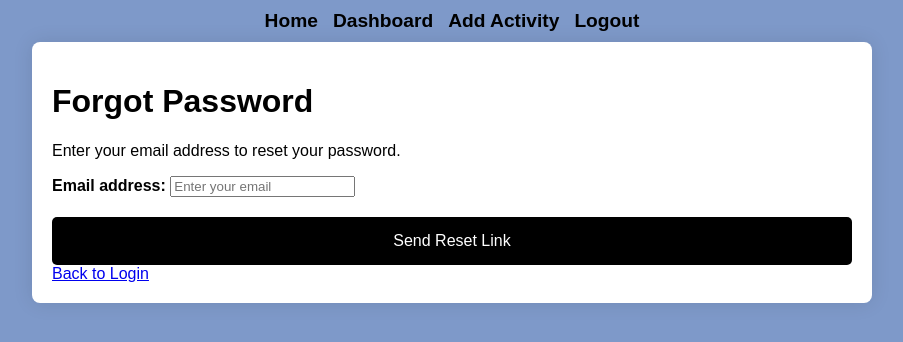
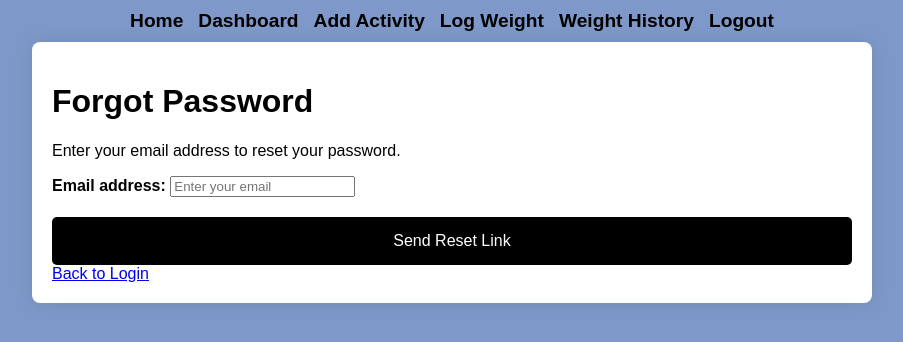
Before and after one commit to ahmedmunshi/FitSyncv2, a Flask app: page /forgot-password in a window 1280 px wide. Shown: the top 342 px of the page, without its empty margins (188-1091 px from the left). Run offline with Flask 2, Linux system fonts and the light colour scheme.

Commit message:
implement weight logging and tracking

```diff
--- a/app.py
+++ b/app.py
@@ -7,7 +7,7 @@ from validate_email_address import validate_email
 from dotenv import load_dotenv
 from datetime import datetime, timedelta
 import pytz
-from models import User, Activity  # Ensure models are imported
+from models import User, Activity, Weight  # Ensure models are imported
 
 app = Flask(__name__)
 load_dotenv()  # Load environment variables from .env file
@@ -178,6 +178,64 @@ def register():
     return render_template('register.html')
 
 
+# Add Weight Entry route
+@app.route('/add-weight', methods=['GET', 'POST'])
+@jwt_required()
+def add_weight():
+    user_id = get_jwt_identity()
+    toronto_tz = pytz.timezone('America/Toronto')
+    today_date = datetime.today().strftime('%Y-%m-%d')
+
+    if request.method == 'POST':
+        data = request.form
+        weight_value = data.get('weight')
+        weight_date = data.get('date', today_date)
+
+        if weight_date:
+            # Convert the date string to a datetime object with Toronto timezone
+            weight_date = datetime.strptime(weight_date, '%Y-%m-%d')
+            weight_date = toronto_tz.localize(weight_date)
+        else:
+            weight_date = datetime.now(tz=toronto_tz)
+
+        new_weight_entry = Weight(
+            user_id=user_id,
+            weight=float(weight_value),
+            date=weight_date
+        )
+        new_weight_entry.save()
+        return redirect(url_for('weight_history'))
+
+    return render_template('add_weight.html', today_date=today_date)
+
+
+# Weight History route
+@app.route('/weight-history')
+@jwt_required()
+def weight_history():
+    user_id = get_jwt_identity()
+    try:
+        weights = Weight.objects(user_id=user_id)
+
+        # Calculate weight trend
+        weight_entries = list(weights)
+        if weight_entries:
+            current_weight = weight_entries[0].weight
+            initial_weight = weight_entries[-1].weight
+            weight_change = current_weight - initial_weight
+        else:
+            current_weight = initial_weight = weight_change = None
+
+        return render_template('weight_history.html',
+                               weights=weights,
+                               current_weight=current_weight,
+                               initial_weight=initial_weight,
+                               weight_change=weight_change)
+
+    except Exception as e:
+        print(f"Error occurred in weight history: {e}")
+        return render_template('error.html', message="An error occurred while loading weight history.")
+
 # Profile route
 @app.route('/profile')
 @jwt_required()
--- a/requirements.txt
+++ b/requirements.txt
@@ -3,8 +3,9 @@ Flask-MongoEngine
 Flask-JWT-Extended~=4.6.0
 python-dotenv~=1.0.1
 Flask-CORS
-pymongo
+pymongo~=4.10.1
 Werkzeug~=2.0.3
 validate-email-address
 PyJWT~=2.9.0
 mongoengine~=0.29.1
+pytz~=2024.2
--- a/templates/base.html
+++ b/templates/base.html
@@ -12,6 +12,8 @@
         <a href="/">Home</a>
         <a href="/dashboard">Dashboard</a>
         <a href="/add-activity">Add Activity</a>
+        <a href="/add-weight">Log Weight</a>
+<a href="/weight-history">Weight History</a>
         <a href="/logout">Logout</a>
     </nav>
 
```
Also changed, not shown: models.py (+12 -0 lines).
